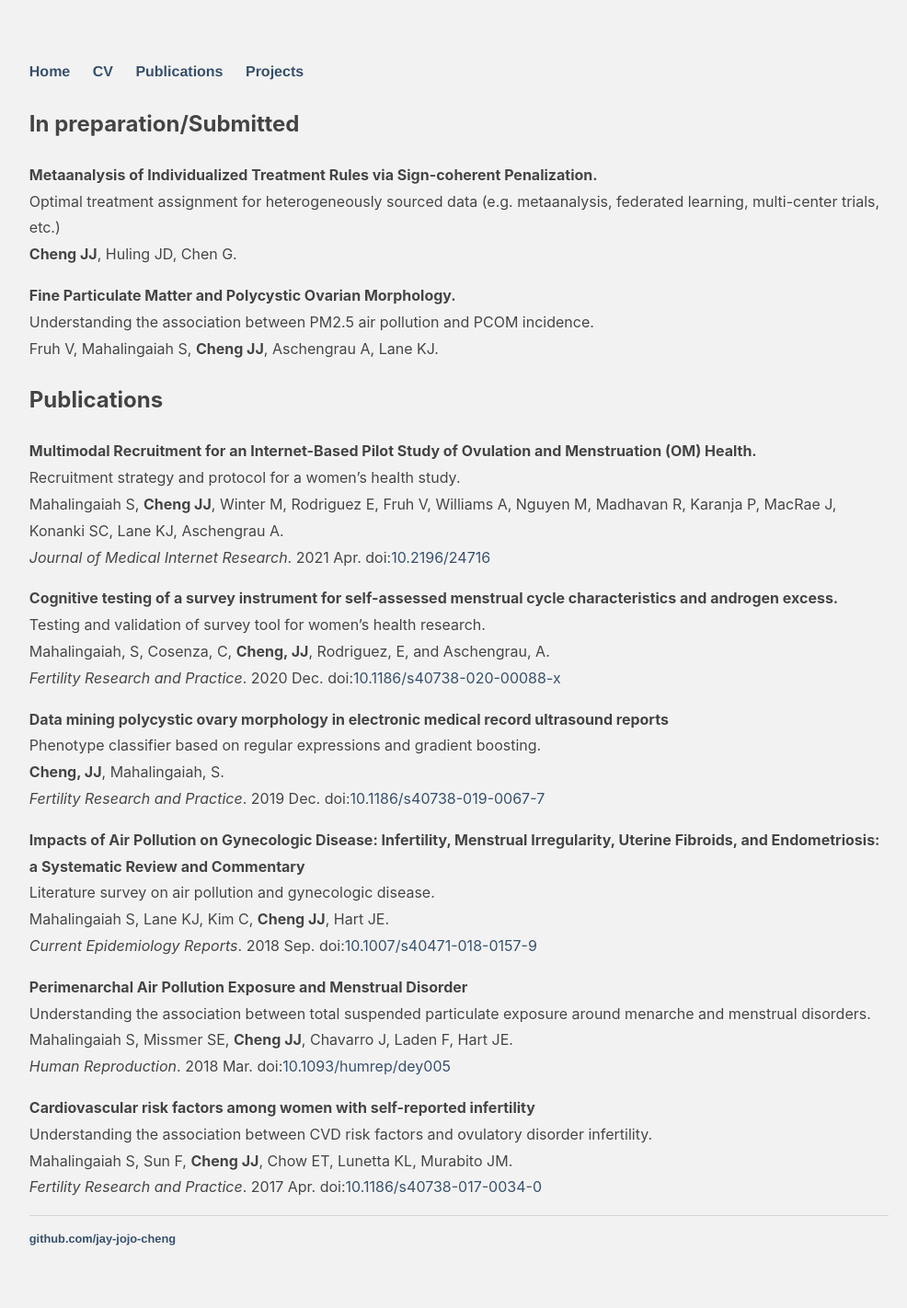
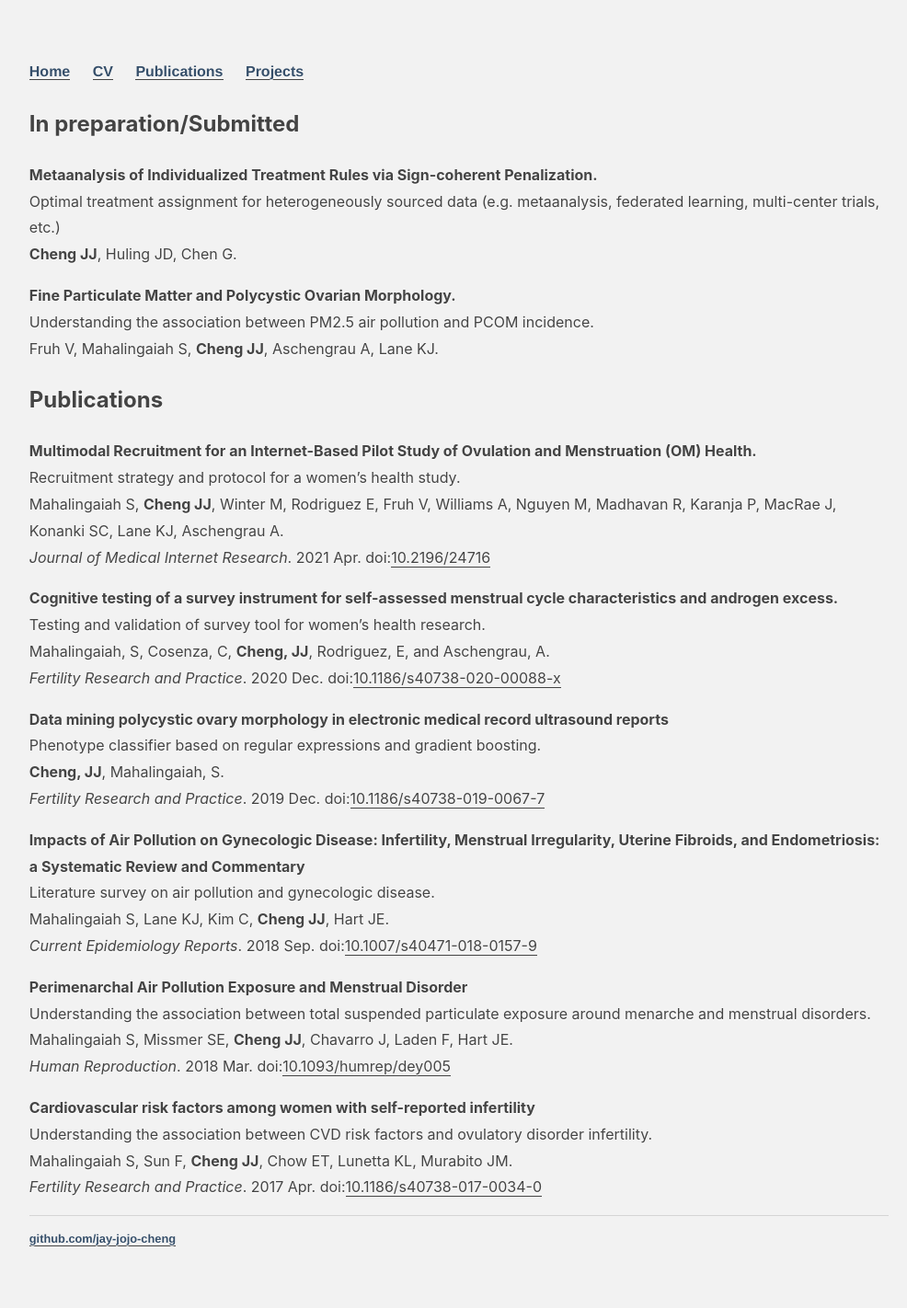
Before and after one commit to jay-jojo-cheng/jay-jojo-cheng.github.io, a Jekyll site: the page built from publications.md, in a window 1280 px wide. Shown: the whole page at 92% size, without its empty margins (141-1127 px from the left). Built offline with Jekyll 4.4.1, drawn with Linux system fonts in a browser that asks for light colours.

Commit message:
Update main.css

```diff
--- a/css/main.css
+++ b/css/main.css
@@ -1,8 +1,11 @@
 body {margin: 5% auto; background: #f2f2f2; color: #444444; font-family: -apple-system, BlinkMacSystemFont, "Segoe UI", Roboto, Helvetica, Arial, sans-serif; font-size: 16px; line-height: 1.8; text-shadow: 0 1px 0 #ffffff; max-width: 73%;}
 code {background: white;}
 
-a{color:#364F6A; text-decoration:none;}
-a:hover{text-decoration:underline;}
+a {border-bottom: 1px solid #444444; color: #444444; text-decoration: none;}
+a:hover {border-bottom: 0;}
+
+nav a, footer a {color:#364F6A; text-decoration:none;}
+nav a:hover, footer a:hover {text-decoration:underline;}
 
 nav ul, footer ul {
     font-family:'Helvetica', 'Arial', 'Sans-Serif';
```
